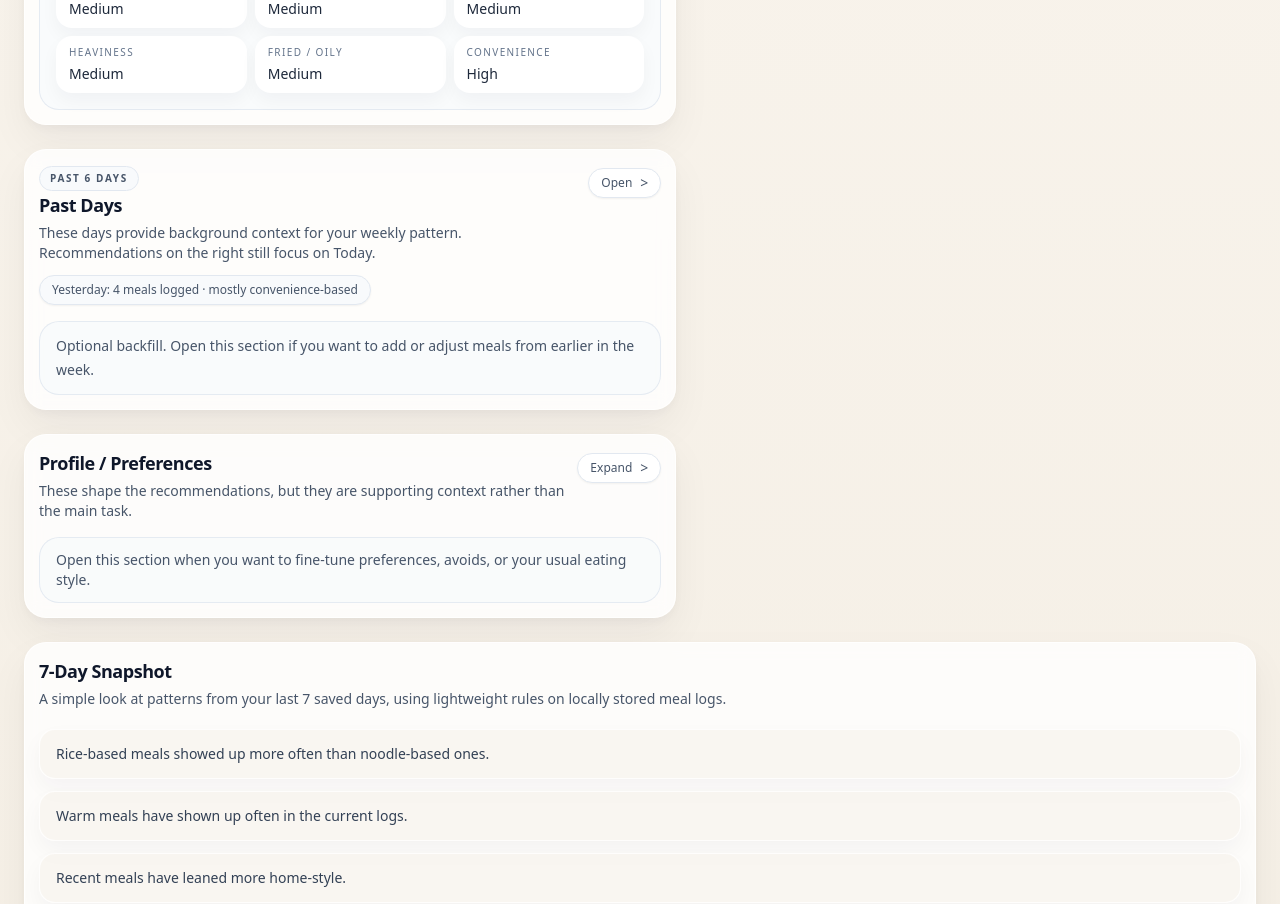
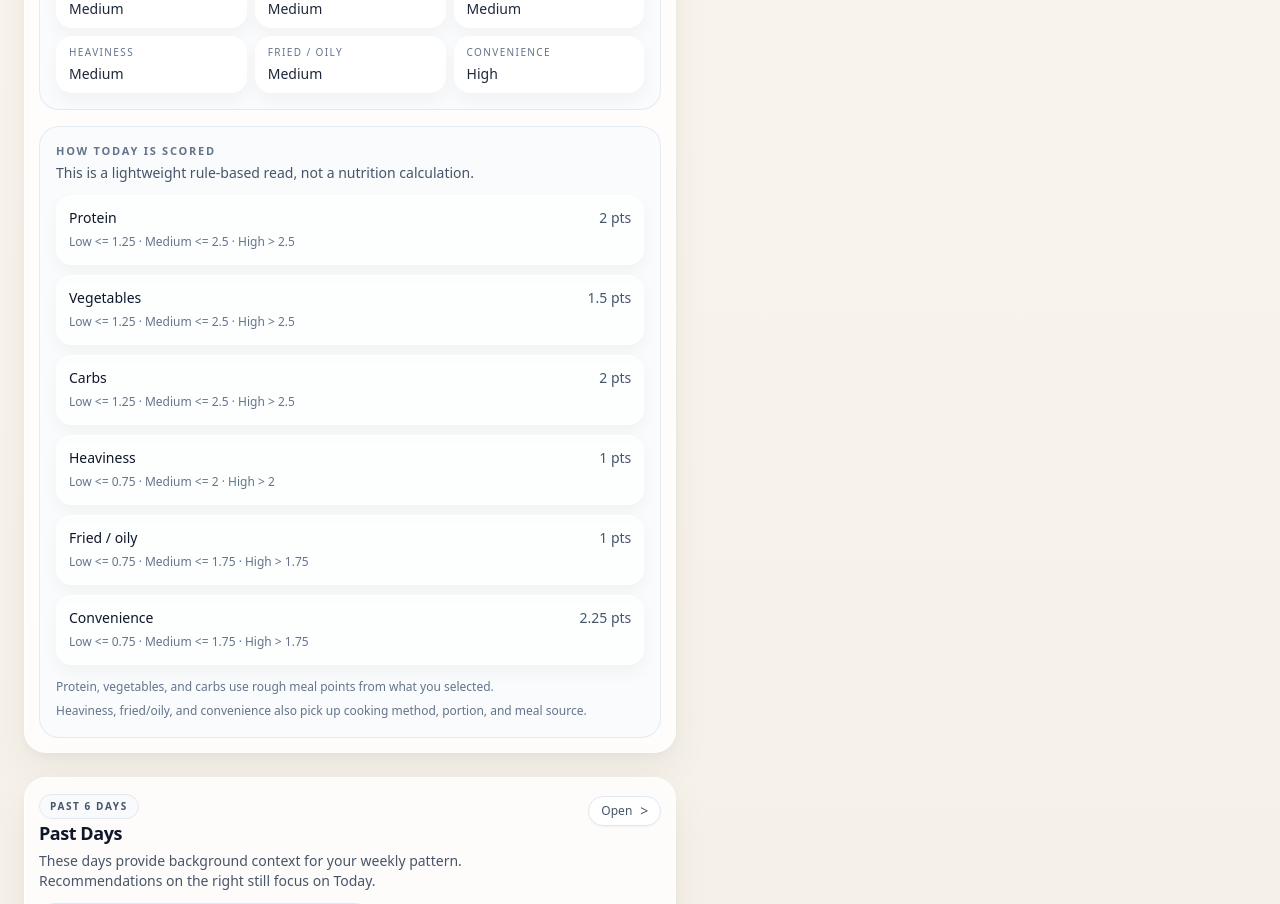
Before and after one commit to HuiYingChung/next-bite, a React (Vite) app: page / in a window 1280 px wide. Shown: the part 1280-2184 px from the top of the page. Built offline with nearby package versions, Linux system fonts and the light colour scheme.

Commit message:
Add visible today scoring guide

```diff
--- a/src/App.tsx
+++ b/src/App.tsx
@@ -15,7 +15,7 @@ import {
   snackOptionGroups,
   STORAGE_KEY,
 } from "./data";
-import { buildWeeklySnapshot, isMealLogged, mealSummaryChips, scoreRecommendations, summarizeTodayIntake } from "./logic";
+import { buildWeeklySnapshot, isMealLogged, mealSummaryChips, scoreRecommendations, summarizeTodayIntake, todaySignalThresholds } from "./logic";
 import type { ActivityLevel, AppState, DayHistory, FeelToday, HeightUnit, Locale, MealArrayField, MealEntry, MealName, MealSelectField, Profile, WeightUnit } from "./types";
 
 const LOCALE_KEY = "next-bite-locale";
@@ -38,6 +38,13 @@ const localeText = {
     noMealsToday: "No meals logged yet for Today. Start with one meal and NextBite will turn that into something useful.",
     todaySignals: "Today signals",
     todaySignalsHelp: "A quick look at what the recommendation engine is picking up from today's log.",
+    todayScoring: "How Today is scored",
+    todayScoringHelp: "This is a lightweight rule-based read, not a nutrition calculation.",
+    scoringUnitMeals: "Protein, vegetables, and carbs use rough meal points from what you selected.",
+    scoringUnitStyles: "Heaviness, fried/oily, and convenience also pick up cooking method, portion, and meal source.",
+    scoringLow: "Low",
+    scoringMedium: "Medium",
+    scoringHigh: "High",
     past6Days: "Past 6 Days",
     pastDays: "Past Days",
     pastIntro: "These days provide background context for your weekly pattern. Recommendations on the right still focus on Today.",
@@ -113,6 +120,13 @@ const localeText = {
     noMealsToday: "今天還沒有任何紀錄。先從一餐開始，NextBite 就能給你有用的下一餐建議。",
     todaySignals: "今日訊號",
     todaySignalsHelp: "快速看看推薦引擎從今天紀錄中讀到了什麼。",
+    todayScoring: "今天怎麼計分",
+    todayScoringHelp: "這是輕量的規則判讀，不是精準的營養計算。",
+    scoringUnitMeals: "蛋白質、蔬菜和碳水會根據你選的食物，用粗略的餐點分數來計算。",
+    scoringUnitStyles: "厚重感、油炸/油膩、便利度也會吃到烹調方式、份量和來源。",
+    scoringLow: "低",
+    scoringMedium: "中",
+    scoringHigh: "高",
     past6Days: "過去 6 天",
     pastDays: "過去幾天",
     pastIntro: "這些紀錄提供一週飲食模式的背景，右邊推薦仍然以今天為主。",
@@ -601,6 +615,41 @@ function App() {
     </div>
   );
 
+  const formatThreshold = (value: number) => Number.isInteger(value) ? String(value) : value.toFixed(2).replace(/\.00$/, "").replace(/(\.\d)0$/, "$1");
+
+  const todayScoringRows = [
+    { label: signalLabels.protein, value: todaySummary.proteinCount, thresholds: todaySignalThresholds.protein },
+    { label: signalLabels.vegetables, value: todaySummary.vegetableCount, thresholds: todaySignalThresholds.vegetables },
+    { label: signalLabels.carbs, value: todaySummary.carbCount, thresholds: todaySignalThresholds.carbs },
+    { label: signalLabels.heaviness, value: todaySummary.heavyMeals, thresholds: todaySignalThresholds.heaviness },
+    { label: signalLabels.friedOily, value: todaySummary.friedMeals, thresholds: todaySignalThresholds.friedOily },
+    { label: signalLabels.convenience, value: todaySummary.convenienceMeals, thresholds: todaySignalThresholds.convenience },
+  ];
+
+  const renderTodayScoringGuide = () => (
+    <div className="subtle-card mt-4 p-4">
+      <div className={`text-[11px] font-semibold text-slate-500 ${locale === "en" ? "uppercase tracking-[0.16em]" : "tracking-[0.08em]"}`}>{t.todayScoring}</div>
+      <p className="mt-1 text-sm text-slate-600">{t.todayScoringHelp}</p>
+      <div className="mt-3 space-y-2.5">
+        {todayScoringRows.map((row) => (
+          <div key={row.label} className="rounded-2xl border border-white/80 bg-white/75 px-3 py-3 text-sm text-slate-700 shadow-[0_8px_18px_rgba(15,23,42,0.04)]">
+            <div className="flex items-center justify-between gap-3">
+              <div className="font-medium text-slate-900">{row.label}</div>
+              <div className="text-slate-600">{formatThreshold(row.value)} pts</div>
+            </div>
+            <div className="mt-1 text-xs leading-5 text-slate-500">
+              {`${t.scoringLow} <= ${formatThreshold(row.thresholds.lowMax)} · ${t.scoringMedium} <= ${formatThreshold(row.thresholds.mediumMax)} · ${t.scoringHigh} > ${formatThreshold(row.thresholds.mediumMax)}`}
+            </div>
+          </div>
+        ))}
+      </div>
+      <div className="mt-3 space-y-1 text-xs leading-5 text-slate-500">
+        <div>{t.scoringUnitMeals}</div>
+        <div>{t.scoringUnitStyles}</div>
+      </div>
+    </div>
+  );
+
   const renderEmptyState = (title: string, description: string, helper?: string) => (
     <div className="mb-4 overflow-hidden rounded-[24px] border border-dashed border-slate-300 bg-[linear-gradient(135deg,rgba(248,244,238,0.96),rgba(239,246,241,0.88))] p-4 text-sm text-slate-600 shadow-[0_14px_28px_rgba(15,23,42,0.04)] sm:mb-5 sm:rounded-[26px]">
       <div className="flex items-start gap-3">
@@ -795,6 +844,7 @@ function App() {
 
               {renderMealEditor(todayDay, openTodayMeal, setOpenTodayMeal)}
               {renderSignals(todaySignals, t.todaySignals, t.todaySignalsHelp)}
+              {renderTodayScoringGuide()}
             </div>
 
             <div className="panel">
--- a/src/logic.ts
+++ b/src/logic.ts
@@ -74,6 +74,15 @@ const createBreakdownItem = (category: ScoreBreakdownItem["category"], points: n
   points,
   note,
 });
+
+export const todaySignalThresholds = {
+  protein: { lowMax: 1.25, mediumMax: 2.5 },
+  vegetables: { lowMax: 1.25, mediumMax: 2.5 },
+  carbs: { lowMax: 1.25, mediumMax: 2.5 },
+  heaviness: { lowMax: 0.75, mediumMax: 2 },
+  friedOily: { lowMax: 0.75, mediumMax: 1.75 },
+  convenience: { lowMax: 0.75, mediumMax: 1.75 },
+} as const;
 
 export const getMealTimeWindow = (date: Date) => {
   const hour = date.getHours();
@@ -221,12 +230,12 @@ export const summarizeTodayIntake = (todayLog: TodayLog): TodayIntakeSummary =>
   const takeoutMeals = meals.filter((meal) => meal.mealSource === "Takeout" || meal.mealSource === "Restaurant").length;
 
   return {
-    proteinStatus: toStatus(proteinCount, 1.25, 2.5),
-    vegetableStatus: toStatus(vegetableCount, 1.25, 2.5),
-    carbStatus: toStatus(carbCount, 1.25, 2.5),
-    heavinessStatus: toStatus(heavyMeals, 0.75, 2),
-    friedOilyStatus: toStatus(friedMeals, 0.75, 1.75),
-    convenienceStatus: toStatus(convenienceMeals, 0.75, 1.75),
+    proteinStatus: toStatus(proteinCount, todaySignalThresholds.protein.lowMax, todaySignalThresholds.protein.mediumMax),
+    vegetableStatus: toStatus(vegetableCount, todaySignalThresholds.vegetables.lowMax, todaySignalThresholds.vegetables.mediumMax),
+    carbStatus: toStatus(carbCount, todaySignalThresholds.carbs.lowMax, todaySignalThresholds.carbs.mediumMax),
+    heavinessStatus: toStatus(heavyMeals, todaySignalThresholds.heaviness.lowMax, todaySignalThresholds.heaviness.mediumMax),
+    friedOilyStatus: toStatus(friedMeals, todaySignalThresholds.friedOily.lowMax, todaySignalThresholds.friedOily.mediumMax),
+    convenienceStatus: toStatus(convenienceMeals, todaySignalThresholds.convenience.lowMax, todaySignalThresholds.convenience.mediumMax),
     proteinCount,
     vegetableCount,
     carbCount,
```
